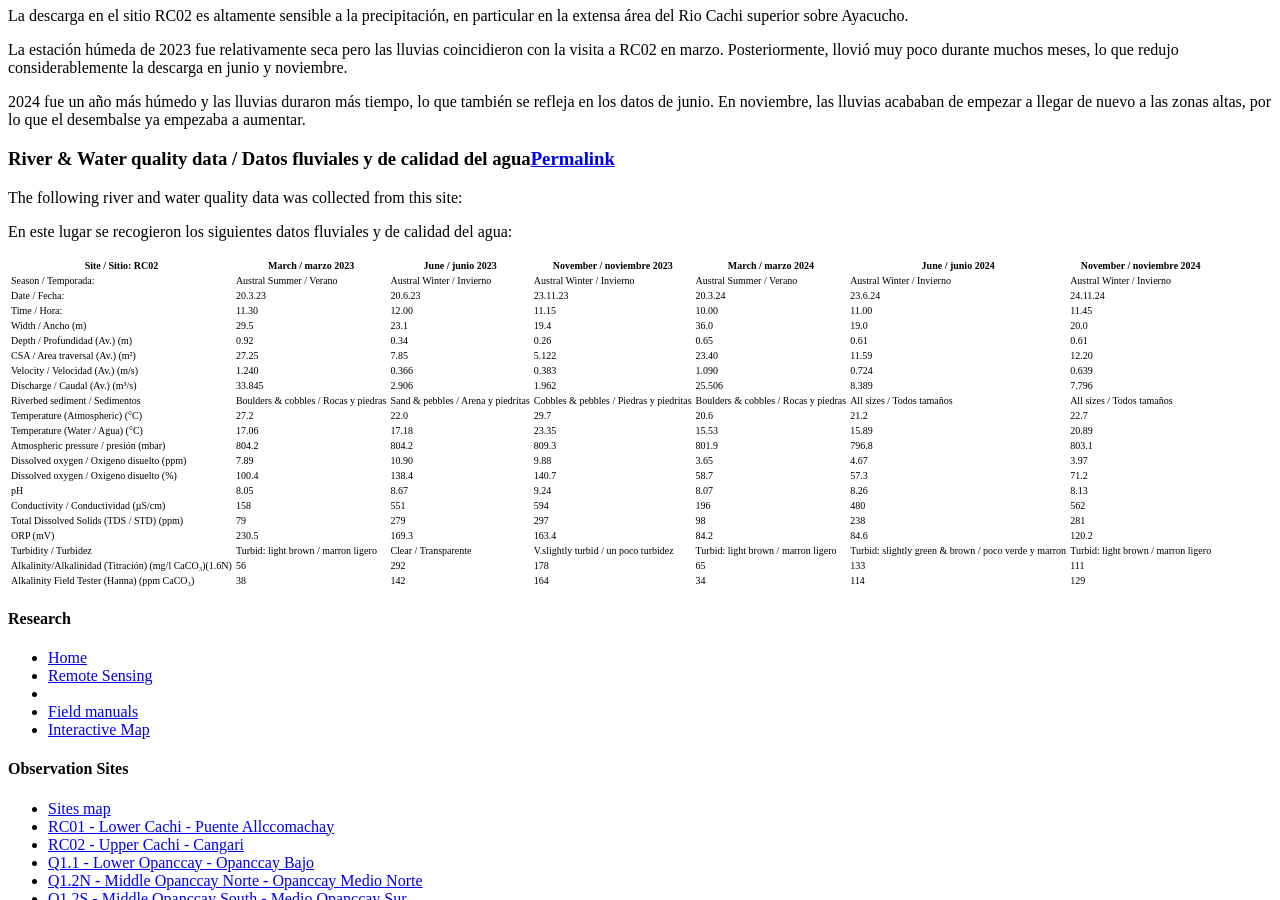
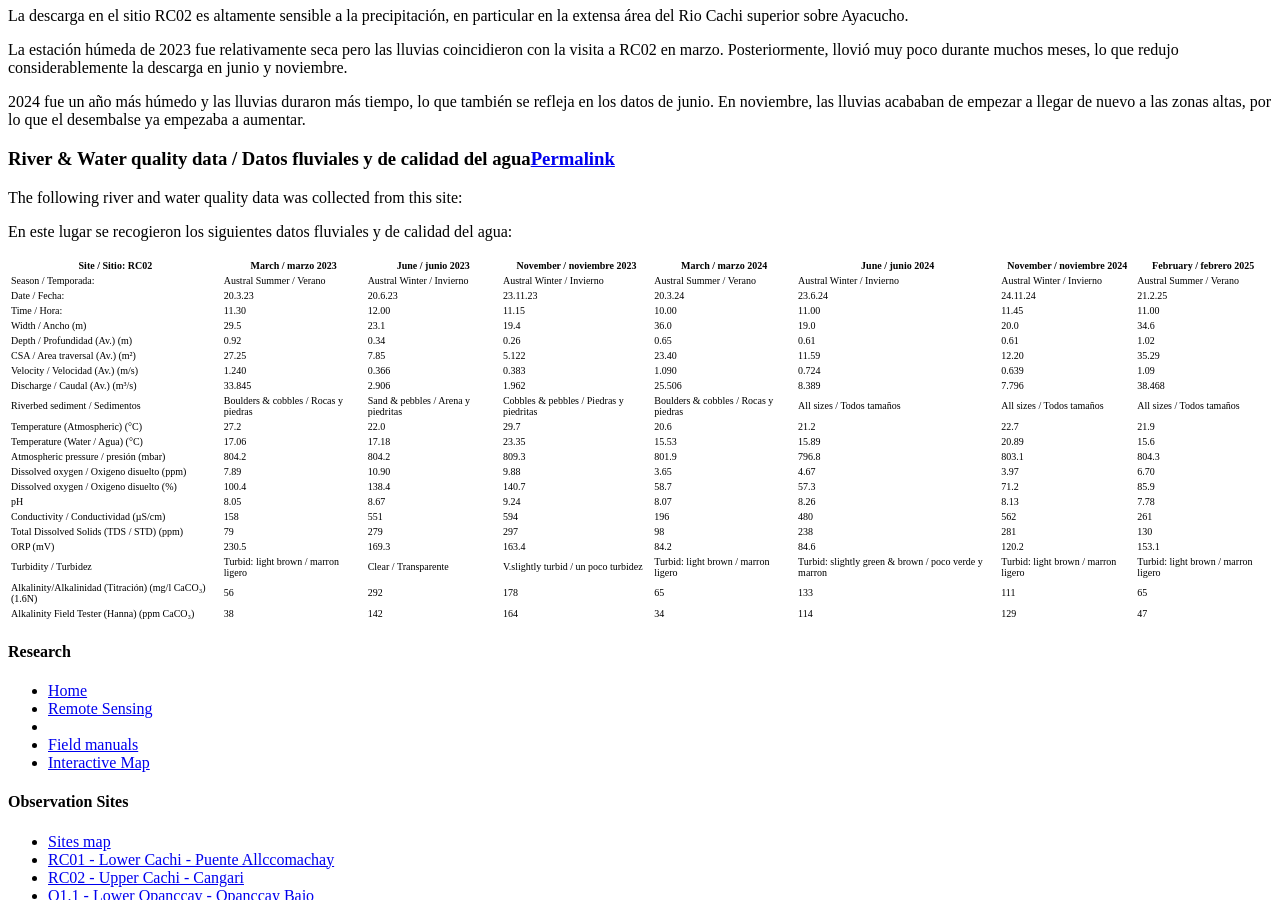
Before and after one commit to HVLepage/cavep-unah, a Jekyll site: the page built from _docs/site-network/RC02.md, in a window 1280 px wide and 900 px high, scrolled down 2638 px. Built offline with Jekyll 4.4.1, drawn with Linux system fonts in a browser that asks for light colours; comment, search, counter and statistics services are not loaded.

Commit message:
Update RC02.md

```diff
--- a/_docs/site-network/RC02.md
+++ b/_docs/site-network/RC02.md
@@ -77,26 +77,26 @@
 
 En este lugar se recogieron los siguientes datos fluviales y de calidad del agua:
 
-|     Site / Sitio: RC02                                         |     March / marzo 2023                      |     June / junio 2023                     |     November / noviembre 2023                  |      March / marzo 2024                     |     June / junio 2024                                         |     November / noviembre 2024              |
-|----------------------------------------------------------------|---------------------------------------------|-------------------------------------------|------------------------------------------------|---------------------------------------------|---------------------------------------------------------------|--------------------------------------------|
-|     Season / Temporada:                                        |     Austral Summer / Verano                 |     Austral Winter / Invierno             |     Austral Winter / Invierno                  |     Austral Summer / Verano                 |     Austral Winter / Invierno                                 |     Austral Winter / Invierno              |
-|     Date / Fecha:                                              |     20.3.23                                 |     20.6.23                               |     23.11.23                                   |     20.3.24                                 |     23.6.24                                                   |     24.11.24                               |
-|     Time / Hora:                                               |     11.30                                   |     12.00                                 |     11.15                                      |     10.00                                   |     11.00                                                     |     11.45                                  |
-|     Width / Ancho (m)                                          |     29.5                                    |     23.1                                  |     19.4                                       |     36.0                                    |     19.0                                                      |     20.0                                   |
-|     Depth / Profundidad (Av.) (m)                              |     0.92                                    |     0.34                                  |     0.26                                       |     0.65                                    |     0.61                                                      |     0.61                                   |
-|     CSA / Area traversal (Av.) (m²)                            |     27.25                                   |     7.85                                  |     5.122                                      |     23.40                                   |     11.59                                                     |     12.20                                  |
-|     Velocity / Velocidad    (Av.) (m/s)                        |     1.240                                   |     0.366                                 |     0.383                                      |     1.090                                   |     0.724                                                     |     0.639                                  |
-|     Discharge / Caudal (Av.) (m³/s)                            |     33.845                                  |     2.906                                 |     1.962                                      |     25.506                                  |     8.389                                                     |     7.796                                  |
-|     Riverbed sediment / Sedimentos                             |     Boulders & cobbles / Rocas y piedras    |     Sand & pebbles / Arena y piedritas    |     Cobbles & pebbles / Piedras y piedritas    |     Boulders & cobbles / Rocas y piedras    |     All sizes / Todos tamaños                                 |     All sizes / Todos tamaños              |
-|     Temperature (Atmospheric) (°C)                             |     27.2                                    |     22.0                                  |     29.7                                       |     20.6                                    |     21.2                                                      |     22.7                                   |
-|     Temperature (Water / Agua) (°C)                            |     17.06                                   |     17.18                                 |     23.35                                      |     15.53                                   |     15.89                                                     |     20.89                                  |
-|     Atmospheric pressure / presión (mbar)                      |     804.2                                   |     804.2                                 |     809.3                                      |     801.9                                   |     796.8                                                     |     803.1                                  |
-|     Dissolved oxygen /   Oxigeno disuelto (ppm)                |     7.89                                    |     10.90                                 |     9.88                                       |     3.65                                    |     4.67                                                      |     3.97                                   |
-|     Dissolved oxygen / Oxigeno disuelto (%)                    |     100.4                                   |     138.4                                 |     140.7                                      |     58.7                                    |     57.3                                                      |     71.2                                   |
-|     pH                                                         |     8.05                                    |     8.67                                  |     9.24                                       |     8.07                                    |     8.26                                                      |     8.13                                   |
-|     Conductivity / Conductividad (µS/cm)                       |     158                                     |     551                                   |     594                                        |     196                                     |     480                                                       |     562                                    |
-|     Total Dissolved Solids (TDS / STD)  (ppm)                  |     79                                      |     279                                   |     297                                        |     98                                      |     238                                                       |     281                                    |
-|     ORP (mV)                                                   |     230.5                                   |     169.3                                 |     163.4                                      |     84.2                                    |     84.6                                                      |     120.2                                  |
-|     Turbidity / Turbidez                                       |     Turbid: light brown / marron ligero     |     Clear / Transparente                  |     V.slightly turbid / un poco turbidez       |     Turbid: light brown / marron ligero     |     Turbid: slightly green & brown /   poco verde y marron    |     Turbid: light brown / marron ligero    |
-|     Alkalinity/Alkalinidad   (Titración) (mg/l CaCO₃)(1.6N)    |     56                                      |     292                                   |     178                                        |     65                                      |     133                                                       |     111                                    |
-|     Alkalinity Field Tester (Hanna) (ppm CaCO₃)                |     38                                      |     142                                   |     164                                        |     34                                      |     114                                                       |     129                                    |
+|     Site / Sitio: RC02                                         |     March / marzo 2023                      |     June / junio 2023                     |     November / noviembre 2023                  |      March / marzo 2024                     |     June / junio 2024                                         |     November / noviembre 2024              |     February / febrero 2025                |
+|----------------------------------------------------------------|---------------------------------------------|-------------------------------------------|------------------------------------------------|---------------------------------------------|---------------------------------------------------------------|--------------------------------------------|--------------------------------------------|
+|     Season / Temporada:                                        |     Austral Summer / Verano                 |     Austral Winter / Invierno             |     Austral Winter / Invierno                  |     Austral Summer / Verano                 |     Austral Winter / Invierno                                 |     Austral Winter / Invierno              |     Austral Summer / Verano                |
+|     Date / Fecha:                                              |     20.3.23                                 |     20.6.23                               |     23.11.23                                   |     20.3.24                                 |     23.6.24                                                   |     24.11.24                               |     21.2.25                                |
+|     Time / Hora:                                               |     11.30                                   |     12.00                                 |     11.15                                      |     10.00                                   |     11.00                                                     |     11.45                                  |     11.00                                  |
+|     Width / Ancho (m)                                          |     29.5                                    |     23.1                                  |     19.4                                       |     36.0                                    |     19.0                                                      |     20.0                                   |     34.6                                   |
+|     Depth / Profundidad (Av.) (m)                              |     0.92                                    |     0.34                                  |     0.26                                       |     0.65                                    |     0.61                                                      |     0.61                                   |     1.02                                   |
+|     CSA / Area traversal (Av.) (m²)                            |     27.25                                   |     7.85                                  |     5.122                                      |     23.40                                   |     11.59                                                     |     12.20                                  |     35.29                                  |
+|     Velocity / Velocidad    (Av.) (m/s)                        |     1.240                                   |     0.366                                 |     0.383                                      |     1.090                                   |     0.724                                                     |     0.639                                  |     1.09                                   |
+|     Discharge / Caudal (Av.) (m³/s)                            |     33.845                                  |     2.906                                 |     1.962                                      |     25.506                                  |     8.389                                                     |     7.796                                  |     38.468                                 |
+|     Riverbed sediment / Sedimentos                             |     Boulders & cobbles / Rocas y piedras    |     Sand & pebbles / Arena y piedritas    |     Cobbles & pebbles / Piedras y piedritas    |     Boulders & cobbles / Rocas y piedras    |     All sizes / Todos tamaños                                 |     All sizes / Todos tamaños              |     All sizes / Todos tamaños              |
+|     Temperature (Atmospheric) (°C)                             |     27.2                                    |     22.0                                  |     29.7                                       |     20.6                                    |     21.2                                                      |     22.7                                   |     21.9                                   |
+|     Temperature (Water / Agua) (°C)                            |     17.06                                   |     17.18                                 |     23.35                                      |     15.53                                   |     15.89                                                     |     20.89                                  |     15.6                                   |
+|     Atmospheric pressure / presión (mbar)                      |     804.2                                   |     804.2                                 |     809.3                                      |     801.9                                   |     796.8                                                     |     803.1                                  |     804.3                                  |
+|     Dissolved oxygen /   Oxigeno disuelto (ppm)                |     7.89                                    |     10.90                                 |     9.88                                       |     3.65                                    |     4.67                                                      |     3.97                                   |     6.70                                   |
+|     Dissolved oxygen / Oxigeno disuelto (%)                    |     100.4                                   |     138.4                                 |     140.7                                      |     58.7                                    |     57.3                                                      |     71.2                                   |     85.9                                   |
+|     pH                                                         |     8.05                                    |     8.67                                  |     9.24                                       |     8.07                                    |     8.26                                                      |     8.13                                   |     7.78                                   |
+|     Conductivity / Conductividad (µS/cm)                       |     158                                     |     551                                   |     594                                        |     196                                     |     480                                                       |     562                                    |     261                                    |
+|     Total Dissolved Solids (TDS / STD)  (ppm)                  |     79                                      |     279                                   |     297                                        |     98                                      |     238                                                       |     281                                    |     130                                    |
+|     ORP (mV)                                                   |     230.5                                   |     169.3                                 |     163.4                                      |     84.2                                    |     84.6                                                      |     120.2                                  |     153.1                                  |
+|     Turbidity / Turbidez                                       |     Turbid: light brown / marron ligero     |     Clear / Transparente                  |     V.slightly turbid / un poco turbidez       |     Turbid: light brown / marron ligero     |     Turbid: slightly green & brown /   poco verde y marron    |     Turbid: light brown / marron ligero    |     Turbid: light brown / marron ligero    |
+|     Alkalinity/Alkalinidad   (Titración) (mg/l CaCO₃)(1.6N)    |     56                                      |     292                                   |     178                                        |     65                                      |     133                                                       |     111                                    |     65                                     |
+|     Alkalinity Field Tester (Hanna) (ppm CaCO₃)                |     38                                      |     142                                   |     164                                        |     34                                      |     114                                                       |     129                                    |     47                                     |
```
